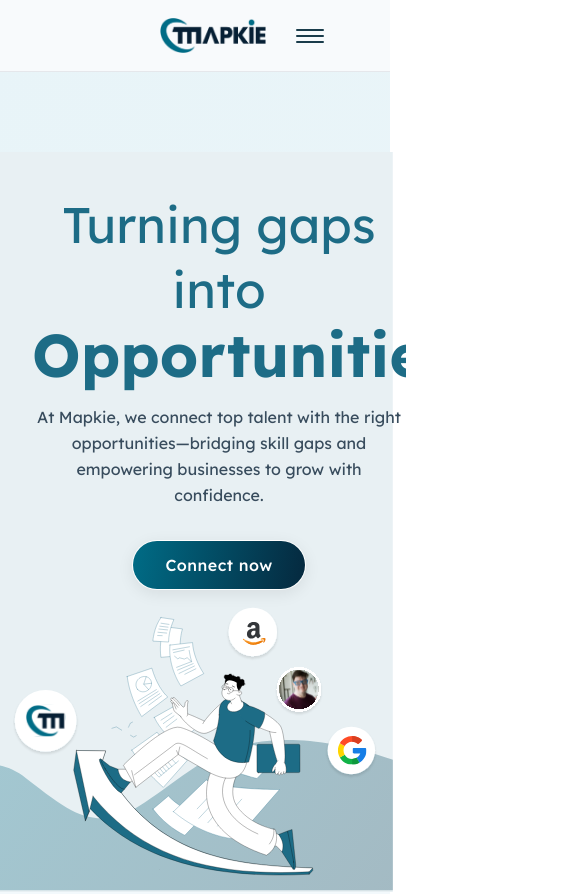
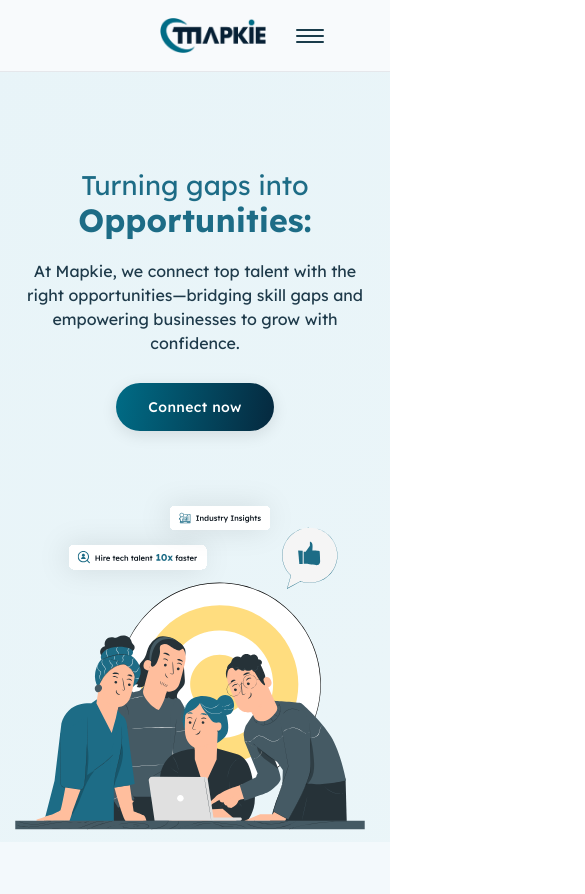
Before and after one commit to ecoamit/mapkie-fe, a Next.js app: page /about in a window 390 px wide. Shown: the top 894 px of the page, 585 px wide, since content can reach past the window. Built offline with nearby package versions, Linux system fonts and the light colour scheme.

Commit message:
mobile version for enterprise, about us and contact us

```diff
--- a/src/app/about/page.js
+++ b/src/app/about/page.js
@@ -6,6 +6,8 @@
 import NewsCoverageSection from "../NewsCoverageSection";
 import JourneyTimelineSection from "../JourneyTimelineSection";
 import Image from "next/image";
+
+
 
 const aboutContent = {
   headline: (
@@ -19,6 +21,7 @@
 };
 
 export default function AboutPage() {
+
   return (
     <div
       className="min-h-screen relative"
@@ -35,8 +38,63 @@
     >
       <Navbar />
 
-  {/* Hero Section (wave.svg behavior aligned with home page) */}
-  <div className="relative flex flex-col min-h-[calc(100svh-80px)]">
+      {/* Hero Section (wave.svg behavior aligned with home page) */}
+      {/* Mobile Hero (added, desktop untouched below) */}
+      <div className="md:hidden bg-no-repeat"
+        style={{
+          backgroundImage: "url('/about-us-hero.svg')",
+          backgroundSize: "contain",
+          backgroundPosition: "bottom",
+          minHeight: "770px",
+          paddingBottom: "5rem"
+        }}
+      >
+        <div className="px-6 pt-24 pb-0 max-w-[430px] mx-auto text-center">
+          <h1
+            className="font-bold text-[#061F34]"
+            style={{
+              fontFamily: "Lexend, sans-serif",
+              fontSize: "27px",
+              lineHeight: "1.18",
+              margin: 0
+            }}
+          >
+            {aboutContent.headline}
+          </h1>
+          <p
+            className="mt-5"
+            style={{
+              fontFamily: "Lexend, sans-serif",
+              fontWeight: 400,
+              fontSize: "16px",
+              lineHeight: "150%",
+              color: "#1E3A4A",
+              marginBottom: 0
+            }}
+          >
+            {aboutContent.subheadline}
+          </p>
+          <div className="mt-7">
+            <a
+              href="#"
+              className="inline-flex items-center justify-center px-8 py-3 rounded-full font-medium text-sm text-white focus:outline-none focus:ring-2 focus:ring-offset-2 focus:ring-[#006C86]"
+              style={{
+                minHeight: "48px",
+                background: "linear-gradient(99.23deg,#006C86 0%,#061F34 114.48%)",
+                boxShadow: "0 4px 16px 0 rgba(0,0,0,0.10)",
+                fontFamily: "Lexend, sans-serif",
+                letterSpacing: "0.4px"
+              }}
+            >
+              {aboutContent.buttonText}
+            </a>
+          </div>
+          <div style={{ height: "48px" }} />
+        </div>
+      </div>
+
+      {/* Desktop Hero (unchanged, just hidden on mobile) */}
+      <div className="hidden md:flex relative flex-col min-h-[calc(100svh-80px)]">
         <div className="relative z-10 flex-1 flex items-start pt-20" style={{marginLeft: '-1rem', marginRight: '-1rem'}}>
           <HeroSection
             showTabs={false}
@@ -155,5 +213,6 @@
       <ResultsSection />
       <TestimonialSection />
     </div>
+
   );
 }
--- a/src/app/enterprise/page.js
+++ b/src/app/enterprise/page.js
@@ -37,9 +37,36 @@
       }}
     >
       <Navbar />
-     <div className="relative h-[100vh] max-h-[100vh] flex flex-col">
+      {/* Mobile Hero (visible < md) */}
+      <div className="md:hidden w-full flex flex-col md:pt-24 md:px-6 gap-8">
+        <div>
+          <HeroSection
+            showTabs={false}
+            content={enterpriseContent}
+            hideImageSection={true}
+            className="bg-transparent w-full"
+          />
+        </div>
+        <div className="w-full flex justify-center">
+          <div className="relative w-[320px] h-[290px]">
+            <Image
+              src="/candidate-hero.svg"
+              alt="Woman with laptop"
+              fill
+              className="object-contain"
+              priority
+            />
+          </div>
+        </div>
+      </div>
+
+      {/* Desktop / Tablet Hero (hidden on mobile) */}
+      <div className="relative h-[100vh] max-h-[100vh] flex flex-col hidden md:flex">
         {/* Hero Section with only text content */}
-             <div className="relative z-10 flex-1 flex items-start pt-20" style={{marginLeft: '-1rem', marginRight: '-1rem'}}>
+        <div
+          className="relative z-10 flex-1 flex items-start pt-20"
+          style={{ marginLeft: '-1rem', marginRight: '-1rem' }}
+        >
           <HeroSection
             showTabs={false}
             content={enterpriseContent}
@@ -63,6 +90,7 @@
             </div>
         </div>
       </div>
+
       {/* <EnterpriseWorkflow /> */}
       <Trusted />
       <FeaturesSection forceEnterprise />
--- a/src/app/globals.css
+++ b/src/app/globals.css
@@ -171,6 +171,11 @@
     letter-spacing: 0;
     color: #1D6C86;
   }
+    @media (max-width: 767px) {
+    .hero-headline-44 {
+      font-size: 32px;
+    }
+  }
   .hero-headline-44-strong {
     font-weight: 700; /* Bold */
   }
@@ -197,7 +202,12 @@
     line-height: 130%;
     letter-spacing: 0;
     color: #1D6C86;
-    display:inline-block;
+    display: inline-block;
+  }
+  @media (max-width: 767px) {
+    .about-hero-light-50 {
+      font-size: 27px;
+    }
   }
   .about-hero-bold-60 {
     font-family: 'Lexend', var(--font-lexend), sans-serif;
@@ -206,8 +216,12 @@
     line-height: 110%;
     letter-spacing: 0;
     color: #1D6C86;
-;
-    display:inline-block;
+    display: inline-block;
+    }
+  @media (max-width: 767px) {
+    .about-hero-bold-60 {
+      font-size: 32px;
+    }
   }
 
   /* Candidate Feature Mini Cards (Referrals / Resume / Mock) */
```
Also changed, not shown: src/app/ContactUs.js (+200 -53 lines). Lines whose indentation alone changed are shown as unchanged.
